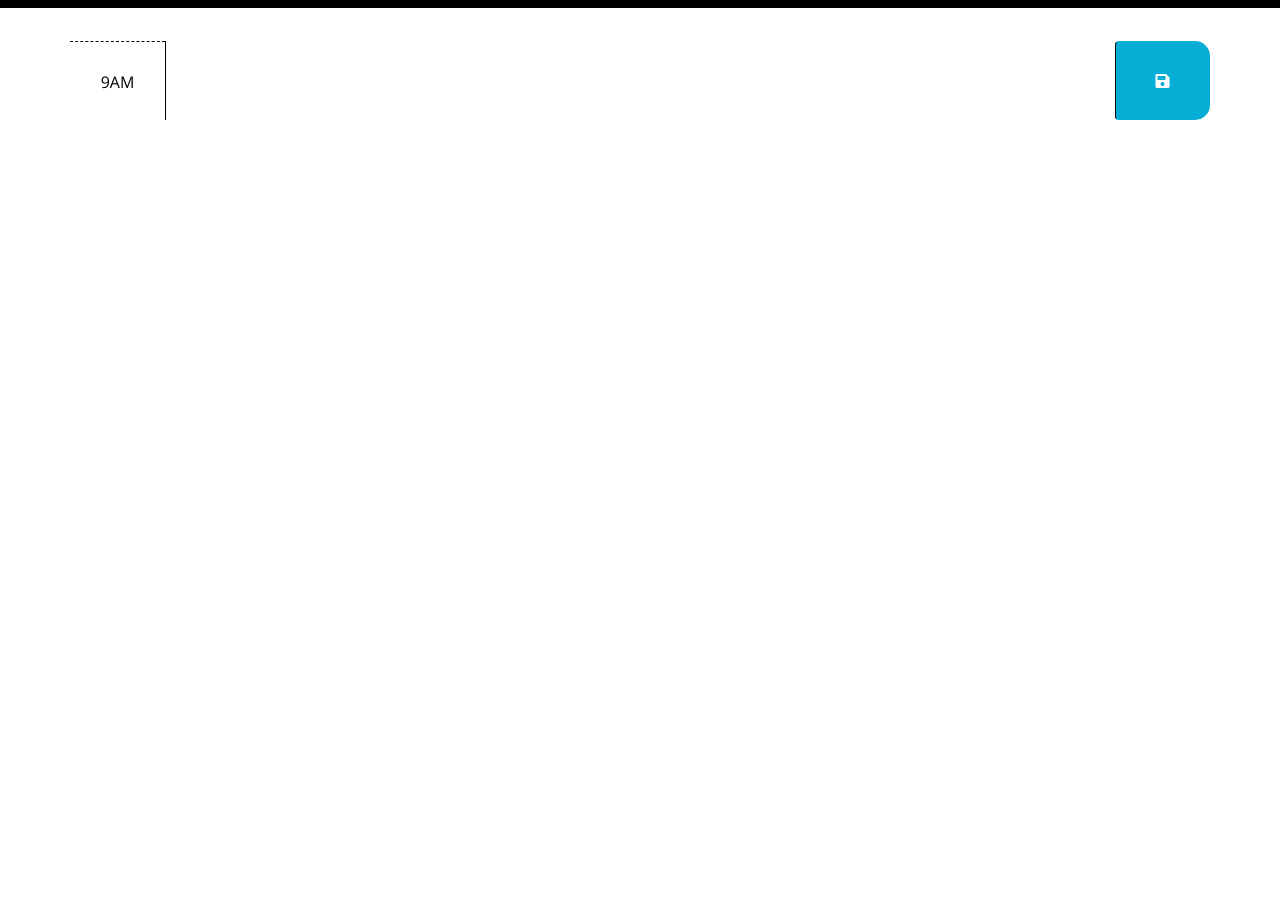
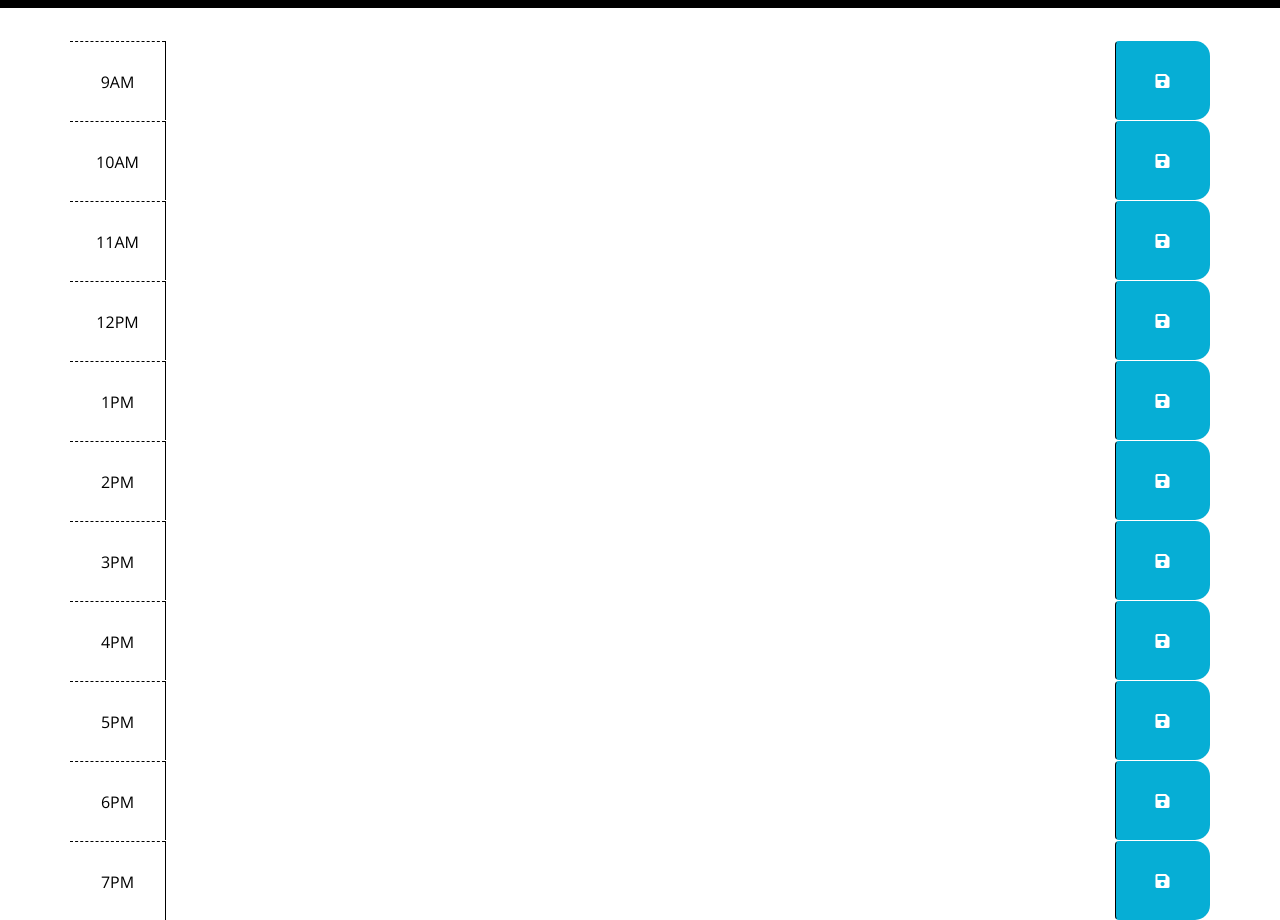
Before and after one commit to RPB543/functional-day-planner-rpb, a plain HTML site: page Develop/index.html in a window 1280 px wide. Shown: the part 260-1180 px from the top of the page. Before the commit the page ends 800 px from the top, so only its background shows below. Drawn offline with nearby package versions, Linux system fonts and the light colour scheme.

Commit message:
added divs for hours

```diff
--- a/Develop/index.html
+++ b/Develop/index.html
@@ -39,6 +39,87 @@
         </textarea>
         <button class="btn saveBtn col-md-1"><i class="fas fa-save"></i></button>
       </div>
+      <div id="hour-10" class="row time-block">
+        <div class="col-md-1 hour">
+          10AM
+        </div>
+        <textarea class="col-md-10 description">
+        </textarea>
+        <button class="btn saveBtn col-md-1"><i class="fas fa-save"></i></button>
+      </div>
+      <div id="hour-11" class="row time-block">
+        <div class="col-md-1 hour">
+          11AM
+        </div>
+        <textarea class="col-md-10 description">
+        </textarea>
+        <button class="btn saveBtn col-md-1"><i class="fas fa-save"></i></button>
+      </div>
+      <div id="hour-12" class="row time-block">
+        <div class="col-md-1 hour">
+          12PM
+        </div>
+        <textarea class="col-md-10 description">
+        </textarea>
+        <button class="btn saveBtn col-md-1"><i class="fas fa-save"></i></button>
+      </div>
+      <div id="hour-13" class="row time-block">
+        <div class="col-md-1 hour">
+          1PM
+        </div>
+        <textarea class="col-md-10 description">
+        </textarea>
+        <button class="btn saveBtn col-md-1"><i class="fas fa-save"></i></button>
+      </div>
+      <div id="hour-14" class="row time-block">
+        <div class="col-md-1 hour">
+          2PM
+        </div>
+        <textarea class="col-md-10 description">
+        </textarea>
+        <button class="btn saveBtn col-md-1"><i class="fas fa-save"></i></button>
+      </div>
+      <div id="hour-15" class="row time-block">
+        <div class="col-md-1 hour">
+          3PM
+        </div>
+        <textarea class="col-md-10 description">
+        </textarea>
+        <button class="btn saveBtn col-md-1"><i class="fas fa-save"></i></button>
+      </div>
+      <div id="hour-16" class="row time-block">
+        <div class="col-md-1 hour">
+          4PM
+        </div>
+        <textarea class="col-md-10 description">
+        </textarea>
+        <button class="btn saveBtn col-md-1"><i class="fas fa-save"></i></button>
+      </div>
+      <div id="hour-17" class="row time-block">
+        <div class="col-md-1 hour">
+          5PM
+        </div>
+        <textarea class="col-md-10 description">
+        </textarea>
+        <button class="btn saveBtn col-md-1"><i class="fas fa-save"></i></button>
+      </div>
+      <div id="hour-18" class="row time-block">
+        <div class="col-md-1 hour">
+          6PM
+        </div>
+        <textarea class="col-md-10 description">
+        </textarea>
+        <button class="btn saveBtn col-md-1"><i class="fas fa-save"></i></button>
+      </div>
+      <div id="hour-19" class="row time-block">
+        <div class="col-md-1 hour">
+          7PM
+        </div>
+        <textarea class="col-md-10 description">
+        </textarea>
+        <button class="btn saveBtn col-md-1"><i class="fas fa-save"></i></button>
+      </div>
+
     </div>
 
     <script src="https://code.jquery.com/jquery-3.4.1.min.js"></script>
```
